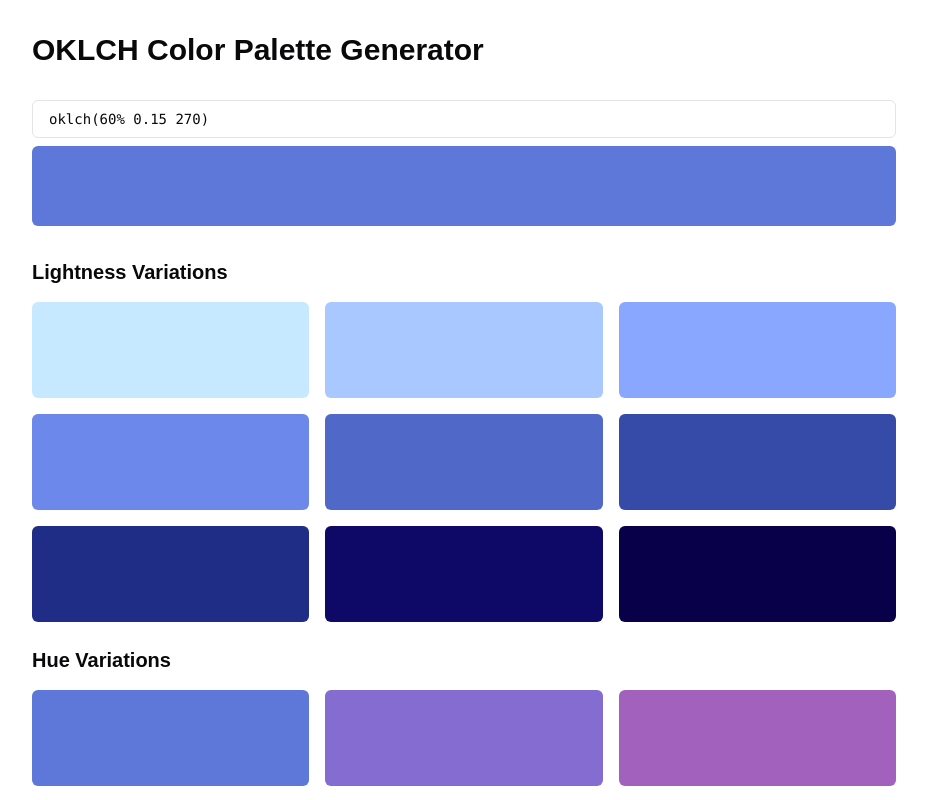
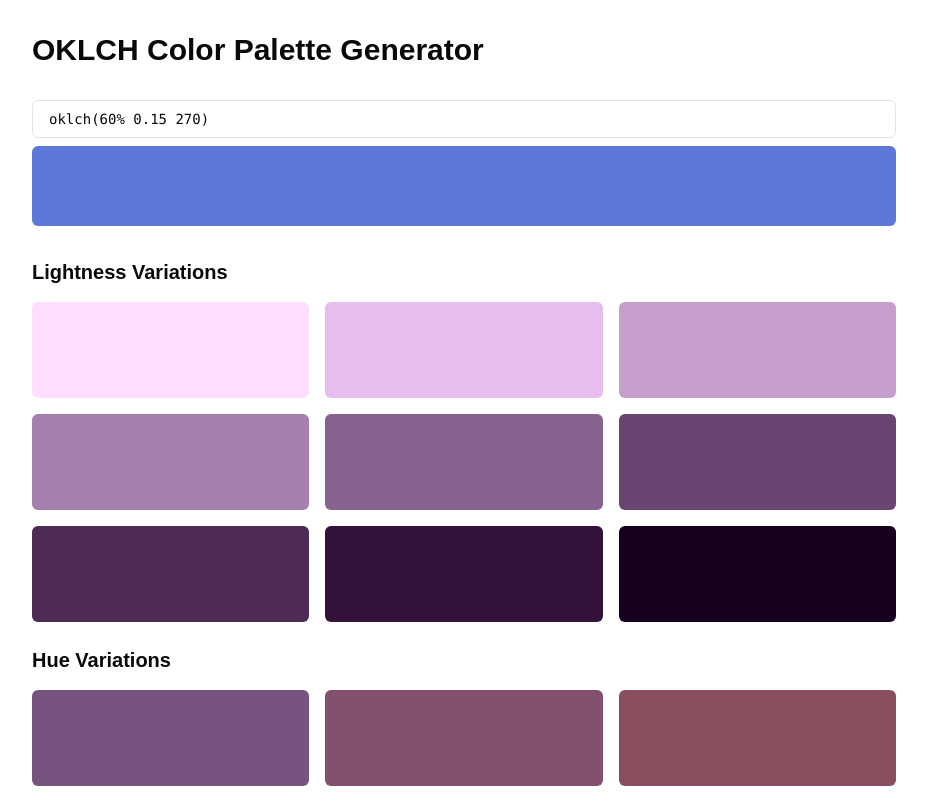
Before and after one commit to jameskaupert/always-be-learning, a Next.js app in the folder nextjs/oklch-colors-playground/: page / in a window 1280 px wide. Shown: the top 800 px of the page, without its empty margins (176-1103 px from the left). Built offline with nearby package versions, Linux system fonts and the light colour scheme.

Commit message:
feat: update base color

```diff
--- a/nextjs/oklch-colors-playground/app/page.tsx
+++ b/nextjs/oklch-colors-playground/app/page.tsx
@@ -15,7 +15,7 @@ export default function Home() {
   const [hueLightnessPalette, setHueLightnessPalette] = useState<string[]>([])
 
   useEffect(() => {
-    const initialColor = 'oklch(60% 0.15 270)'
+    const initialColor = 'oklch(50% 0.08 320)'
     setLightnessPalette(generateLightnessPalette(initialColor))
     setHuePalette(generateHuePalette(initialColor))
     setHueLightnessPalette(generateHueLightnessPalette(initialColor))
```
